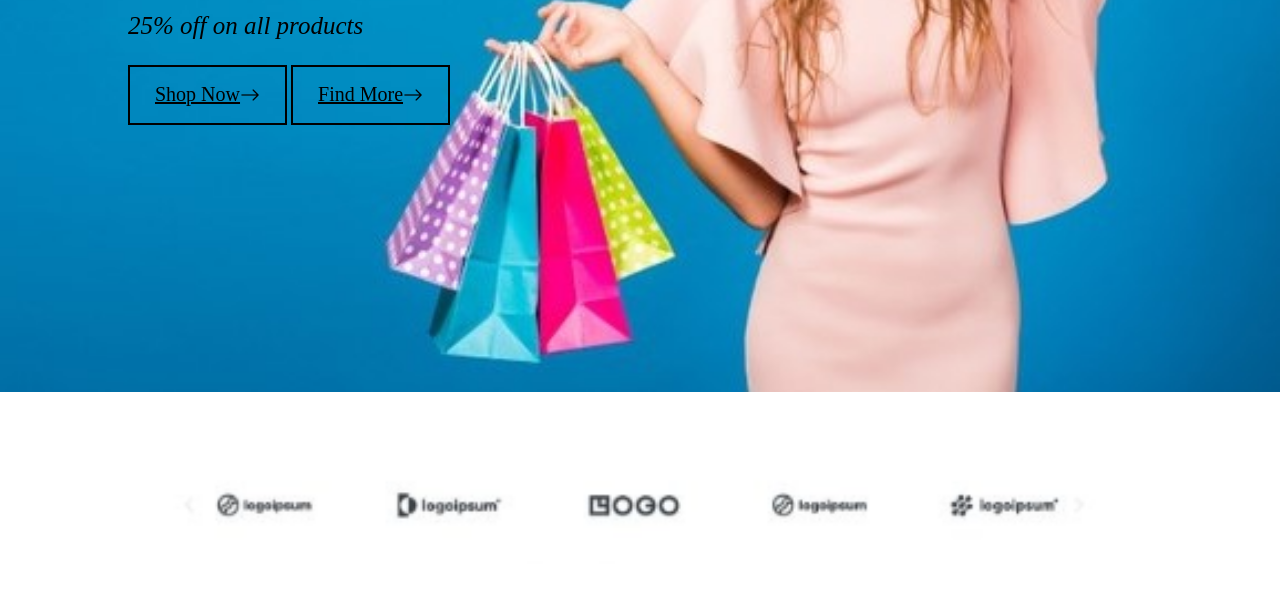
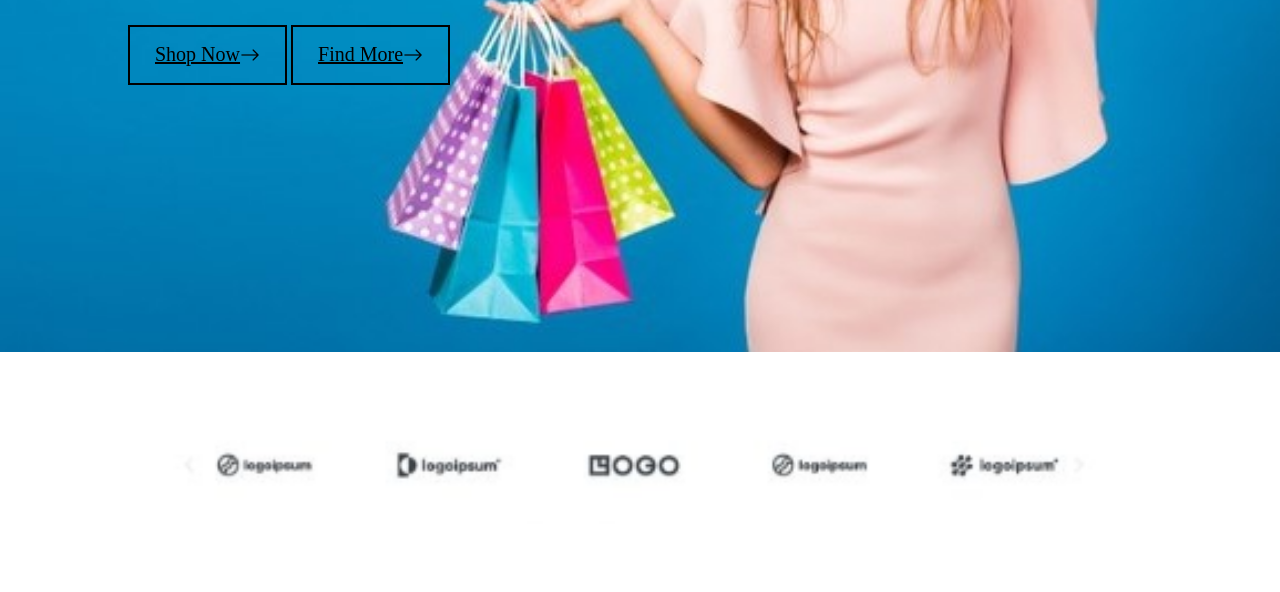
Before and after one commit to Zahra-Hassan99/Hackathon-1, a plain HTML site: page index.html in a window 1280 px wide. Shown: the part 872-1464 px from the top of the page. Drawn offline with nearby package versions, Linux system fonts and the light colour scheme; no server answers.

Commit message:
Update style.css

```diff
--- a/style.css
+++ b/style.css
@@ -75,7 +75,7 @@ section{
 .main-home{
     width: 100%;
     height: 100vh;
-    margin-top: 80px;
+    margin-top: 40px;
     background-image: url(./b18.jpg);
     background-position: center;
     background-size: cover;
```
